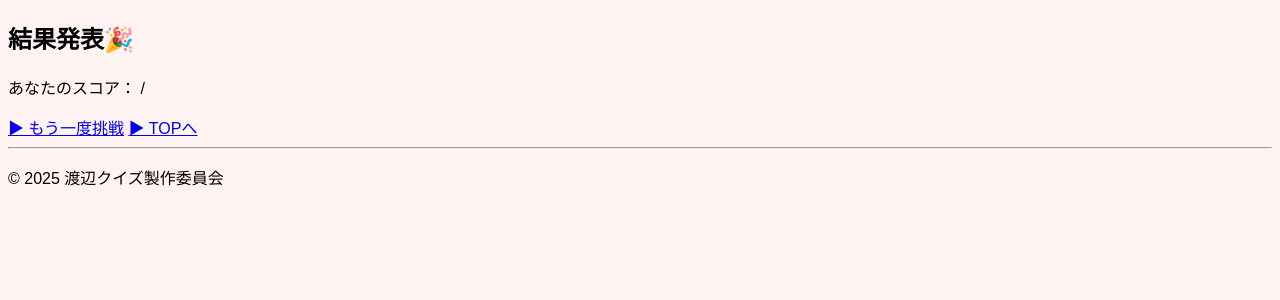
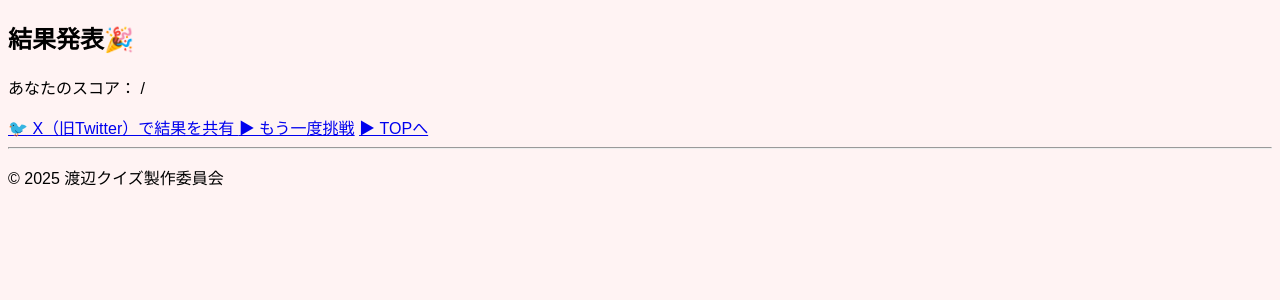
Before and after one commit to akanesi05/meat-or-not, a Django app: template judge/templates/judge/result.html in a window 1280 px wide. Shown: the part 91-391 px from the top of the page. Run offline with Django 4.2, Linux system fonts and the light colour scheme; the template is opened without the code that fills it, so the values that code supplies are empty; some libraries are stand-ins or nearby versions.

Commit message:
共有機能をつける

```diff
--- a/judge/templates/judge/result.html
+++ b/judge/templates/judge/result.html
@@ -7,6 +7,14 @@
 {% block content %}
 <h2>結果発表🎉</h2>
 <p>あなたのスコア：{{ score }} / {{ total }}</p>
+<a
+  href="https://twitter.com/intent/tweet?text={{ share_text|urlencode }}"
+  target="_blank"
+  rel="nofollow"
+  class="share-button"
+>
+  🐦 X（旧Twitter）で結果を共有
+</a>
 <a href="{% url 'judge:input' %}">▶ もう一度挑戦</a>
 <a href="{% url 'judge:top' %}">▶ TOPへ</a>
 {% endblock %}
```
Also changed, not shown: judge/views.py (+10 -0 lines), db.sqlite3.
